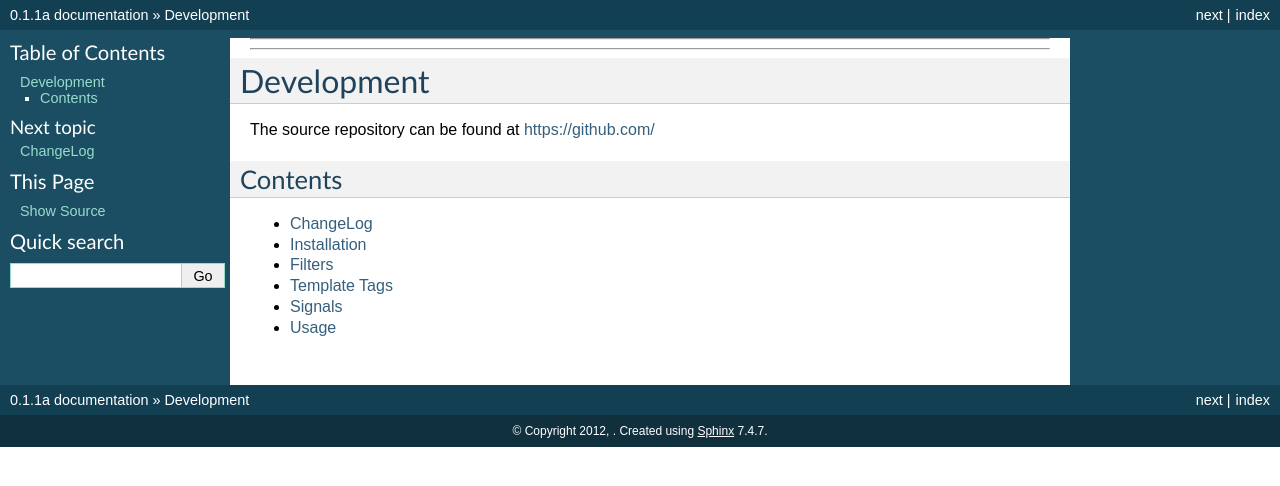
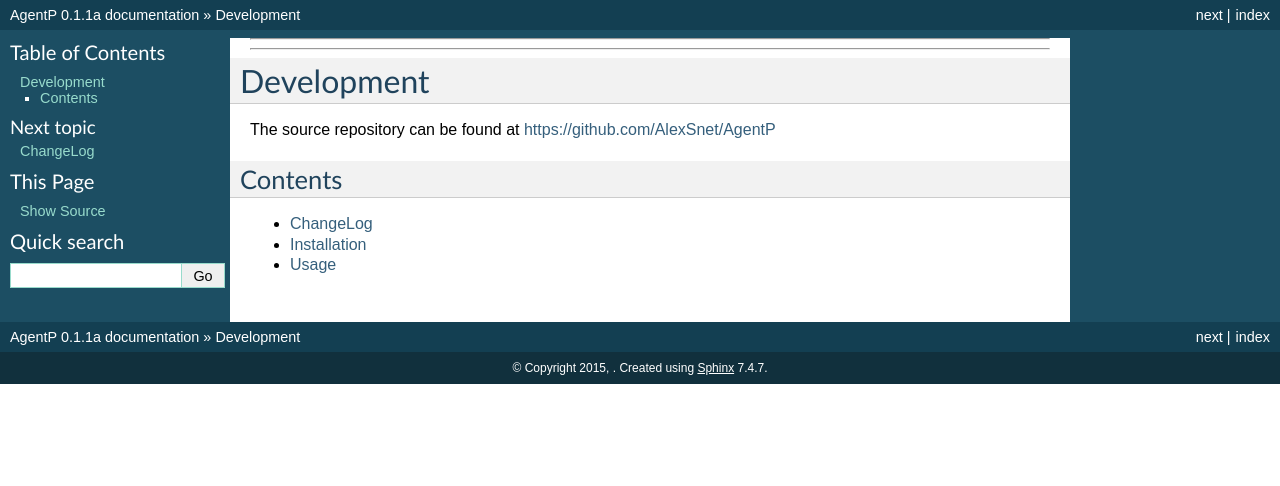
Before and after one commit to AlexSnet/AgentP, a Sphinx documentation site: the page built from docs/index.rst, in a window 1280 px wide. Shown: the top 486 px of the page. Built offline with Sphinx 7.4.7, drawn with Linux system fonts in a browser that asks for light colours; the version number is read from the project's files by our own code.

Commit message:
Cleanups

```diff
--- a/docs/conf.py
+++ b/docs/conf.py
@@ -4,9 +4,9 @@ extensions = []
 templates_path = []
 source_suffix = '.rst'
 master_doc = 'index'
-project = u''
+project = u'AgentP'
 copyright_holder = ''
-copyright = u'2012, %s' % copyright_holder
+copyright = u'2015, %s' % copyright_holder
 exclude_patterns = ['_build']
 pygments_style = 'sphinx'
 html_theme = 'default'
@@ -21,7 +21,7 @@ man_pages = [
 ]
 
 sys.path.insert(0, os.pardir)
-m = __import__(project)
+m = __import__(project.lower())
 
 version = m.__version__
 release = version
--- a/docs/index.rst
+++ b/docs/index.rst
@@ -7,7 +7,7 @@
 Development
 -----------
 
-The source repository can be found at https://github.com/
+The source repository can be found at https://github.com/AlexSnet/AgentP
 
 
 Contents
@@ -18,6 +18,4 @@ Contents
 
  changelog
  installation
- templatetags
- signals
  usage
--- a/docs/signals.rst
+++ /dev/null
@@ -1,4 +0,0 @@
-.. _signals:
-
-Signals
-=======
--- a/docs/templatetags.rst
+++ /dev/null
@@ -1,9 +0,0 @@
-.. _templatetags:
-
-Filters
-=======
-
-
-
-Template Tags
-=============
```
Also changed, not shown: setup.py (+14 -3 lines), 2 other files.
